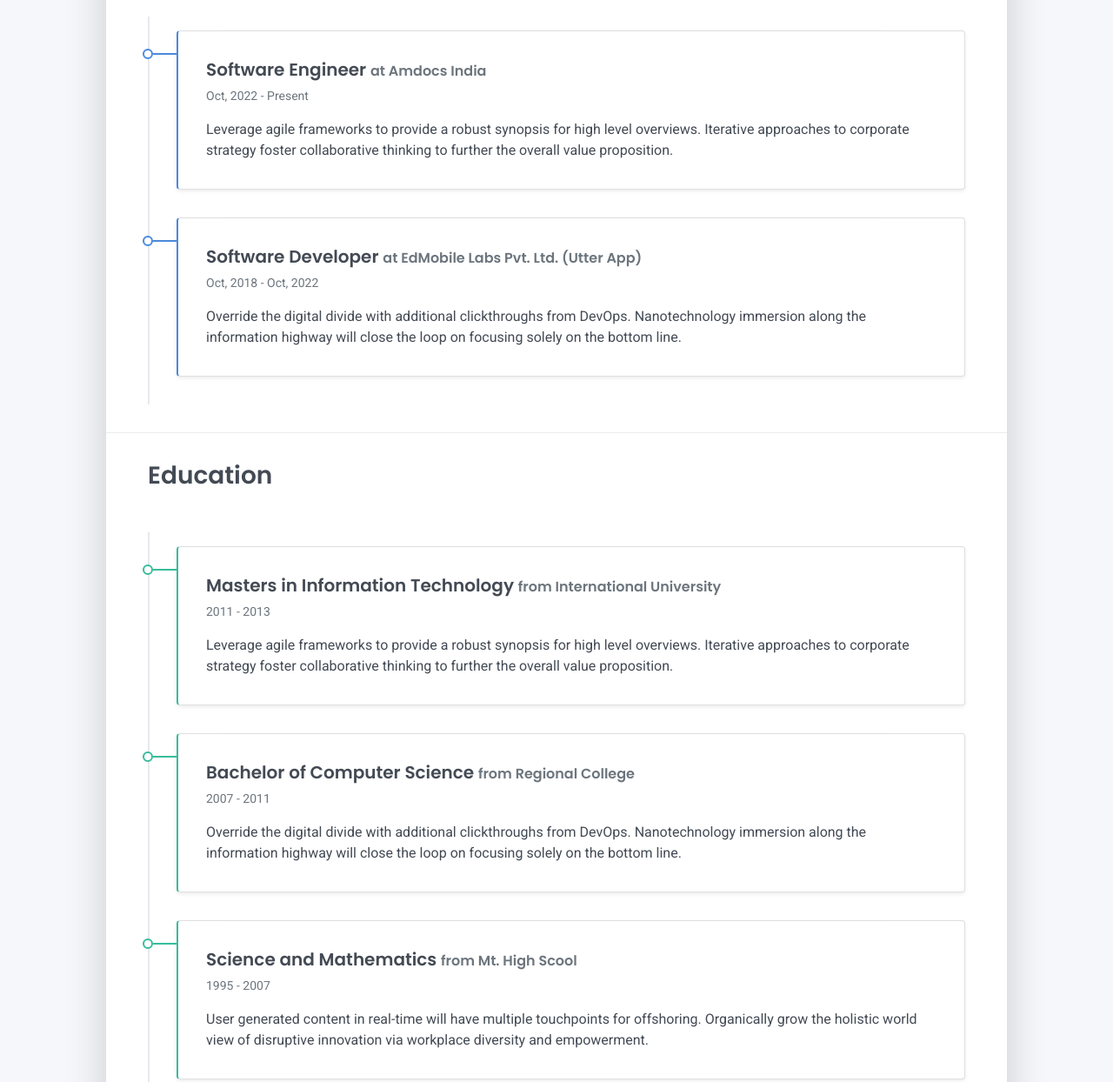
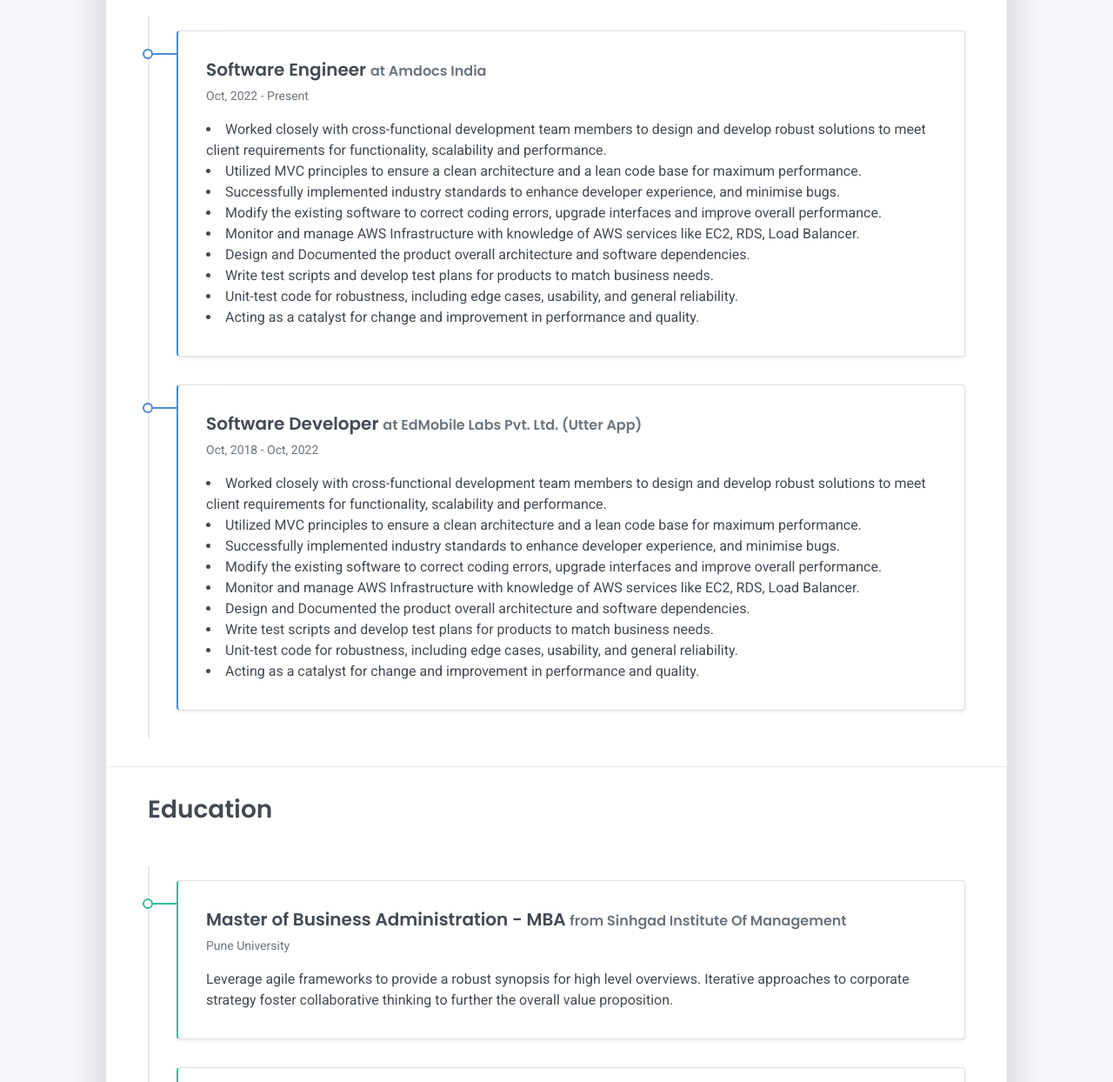
Before and after one commit to mr-kudale/mr-kudale.github.io, a plain HTML site: page index.html in a window 1280 px wide. Shown: the part 1100-2344 px from the top of the page at 87% size. Drawn offline with Linux system fonts and the light colour scheme.

Commit message:
Update index.html

```diff
--- a/index.html
+++ b/index.html
@@ -70,28 +70,34 @@
       <div class="col-md-5 offset-md-1">
         <div class="row mt-2">
           <div class="col-sm-4">
-            <div class="pb-1">Age</div>
+            <div class="pb-1">Mob. No:</div>
           </div>
           <div class="col-sm-8">
-            <div class="pb-1 text-secondary">27</div>
+            <div class="pb-1 text-secondary">+91-8087267367</div>
+          </div>
+          <div class="col-sm-4">
+            <div class="pb-1">Experience:</div>
+          </div>
+          <div class="col-sm-8">
+            <div class="pb-1 text-secondary">4.6+ Years</div>
+          </div>
+          <div class="col-sm-4">
+            <div class="pb-1">Current employer:</div>
+          </div>
+          <div class="col-sm-8">
+            <div class="pb-1 text-secondary">Amdocs India</div>
+          </div>
+           <div class="col-sm-4">
+            <div class="pb-1">Designation:</div>
+          </div>
+          <div class="col-sm-8">
+            <div class="pb-1 text-secondary">Software Engineer</div>
           </div>
           <div class="col-sm-4">
             <div class="pb-1">Email</div>
           </div>
           <div class="col-sm-8">
             <div class="pb-1 text-secondary">contact@mr-akshay.dev</div>
-          </div>
-          <div class="col-sm-4">
-            <div class="pb-1">Phone</div>
-          </div>
-          <div class="col-sm-8">
-            <div class="pb-1 text-secondary">+91-8087267367</div>
-          </div>
-          <div class="col-sm-4">
-            <div class="pb-1">Address</div>
-          </div>
-          <div class="col-sm-8">
-            <div class="pb-1 text-secondary">Pune, Maharashtra, India</div>
           </div>
         </div>
       </div>
@@ -145,14 +151,38 @@
         <div class="card-body">
           <div class="h5 mb-1">Software Engineer <span class="text-muted h6">at Amdocs India</span></div>
           <div class="text-muted text-small mb-2">Oct, 2022 - Present</div>
-          <div>Leverage agile frameworks to provide a robust synopsis for high level overviews. Iterative approaches to corporate strategy foster collaborative thinking to further the overall value proposition.</div>
+          <div>
+            <ui>
+              <li>Worked closely with cross-functional development team members to design and develop robust solutions to meet client requirements for functionality, scalability and performance.</li>
+              <li>Utilized MVC principles to ensure a clean architecture and a lean code base for maximum performance.</li>
+              <li>Successfully implemented industry standards to enhance developer experience, and minimise bugs.</li>
+              <li>Modify the existing software to correct coding errors, upgrade interfaces and improve overall performance.</li>
+              <li>Monitor and manage AWS Infrastructure with knowledge of AWS services like EC2, RDS, Load Balancer.</li>
+              <li>Design and Documented the product overall architecture and software dependencies.</li>
+              <li>Write test scripts and develop test plans for products to match business needs.</li>
+              <li>Unit-test code for robustness, including edge cases, usability, and general reliability.</li>
+              <li>Acting as a catalyst for change and improvement in performance and quality.</li>
+            </ui>
+          </div>
         </div>
       </div>
       <div class="timeline-card timeline-card-primary card shadow-sm">
         <div class="card-body">
           <div class="h5 mb-1">Software Developer <span class="text-muted h6">at EdMobile Labs Pvt. Ltd. (Utter App)</span></div>
           <div class="text-muted text-small mb-2">Oct, 2018 - Oct, 2022</div>
-          <div>Override the digital divide with additional clickthroughs from DevOps. Nanotechnology immersion along the information highway will close the loop on focusing solely on the bottom line.</div>
+          <div>
+            <ui>
+              <li>Worked closely with cross-functional development team members to design and develop robust solutions to meet client requirements for functionality, scalability and performance.</li>
+              <li>Utilized MVC principles to ensure a clean architecture and a lean code base for maximum performance.</li>
+              <li>Successfully implemented industry standards to enhance developer experience, and minimise bugs.</li>
+              <li>Modify the existing software to correct coding errors, upgrade interfaces and improve overall performance.</li>
+              <li>Monitor and manage AWS Infrastructure with knowledge of AWS services like EC2, RDS, Load Balancer.</li>
+              <li>Design and Documented the product overall architecture and software dependencies.</li>
+              <li>Write test scripts and develop test plans for products to match business needs.</li>
+              <li>Unit-test code for robustness, including edge cases, usability, and general reliability.</li>
+              <li>Acting as a catalyst for change and improvement in performance and quality.</li>
+            </ui>
+          </div>
         </div>
       </div>
     </div>
@@ -164,23 +194,16 @@
     <div class="timeline">
       <div class="timeline-card timeline-card-success card shadow-sm">
         <div class="card-body">
-          <div class="h5 mb-1">Masters in Information Technology <span class="text-muted h6">from International University</span></div>
-          <div class="text-muted text-small mb-2">2011 - 2013</div>
+          <div class="h5 mb-1">Master of Business Administration - MBA <span class="text-muted h6">from Sinhgad Institute Of Management</span></div>
+          <div class="text-muted text-small mb-2">Pune University</div>
           <div>Leverage agile frameworks to provide a robust synopsis for high level overviews. Iterative approaches to corporate strategy foster collaborative thinking to further the overall value proposition.</div>
         </div>
       </div>
       <div class="timeline-card timeline-card-success card shadow-sm">
         <div class="card-body">
-          <div class="h5 mb-1">Bachelor of Computer Science <span class="text-muted h6">from Regional College</span></div>
-          <div class="text-muted text-small mb-2">2007 - 2011</div>
+          <div class="h5 mb-1">Bachelor of Engineering - Information Technology<span class="text-muted h6">from PVG’s College Of Engineering, Pune</span></div>
+          <div class="text-muted text-small mb-2">Pune University (2013 - 2017)</div>
           <div>Override the digital divide with additional clickthroughs from DevOps. Nanotechnology immersion along the information highway will close the loop on focusing solely on the bottom line.</div>
-        </div>
-      </div>
-      <div class="timeline-card timeline-card-success card shadow-sm">
-        <div class="card-body">
-          <div class="h5 mb-1">Science and Mathematics <span class="text-muted h6">from Mt. High Scool</span></div>
-          <div class="text-muted text-small mb-2">1995 - 2007</div>
-          <div>User generated content in real-time will have multiple touchpoints for offshoring. Organically grow the holistic world view of disruptive innovation via workplace diversity and empowerment.</div>
         </div>
       </div>
     </div>
```
